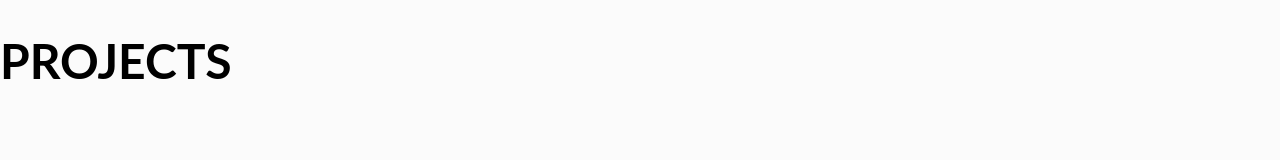
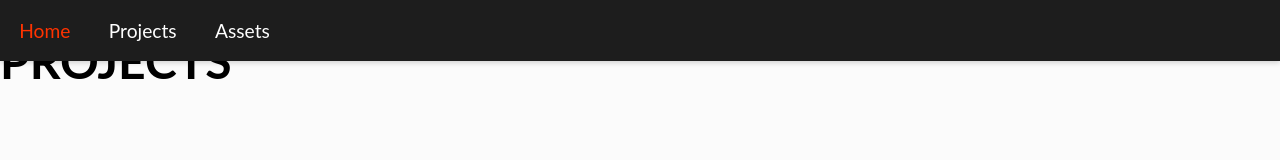
Before and after one commit to iamWolfo/iamwolfo.github.io, a plain HTML site: page projects.html in a window 1280 px wide. Drawn offline with Linux system fonts and the light colour scheme.

Commit message:
Update projects.html

```diff
--- a/projects.html
+++ b/projects.html
@@ -6,6 +6,15 @@
     <link rel="stylesheet" href="style.css">
   </head>
   <body>
+
+    <div class="navbar">
+      <div>
+        <a href="/" class="navbtn"><div class="navbtnlink">Home</div></a>
+        <a href="/projects" class="navbtn"><div class="navbtnlink">Projects</div></a>
+        <a href="/assets" class="navbtn"><div class="navbtnlink">Assets</div></a>
+      </div>
+    </div>
+
     <header>
       <h1>PROJECTS</h1>
     </header>
```
